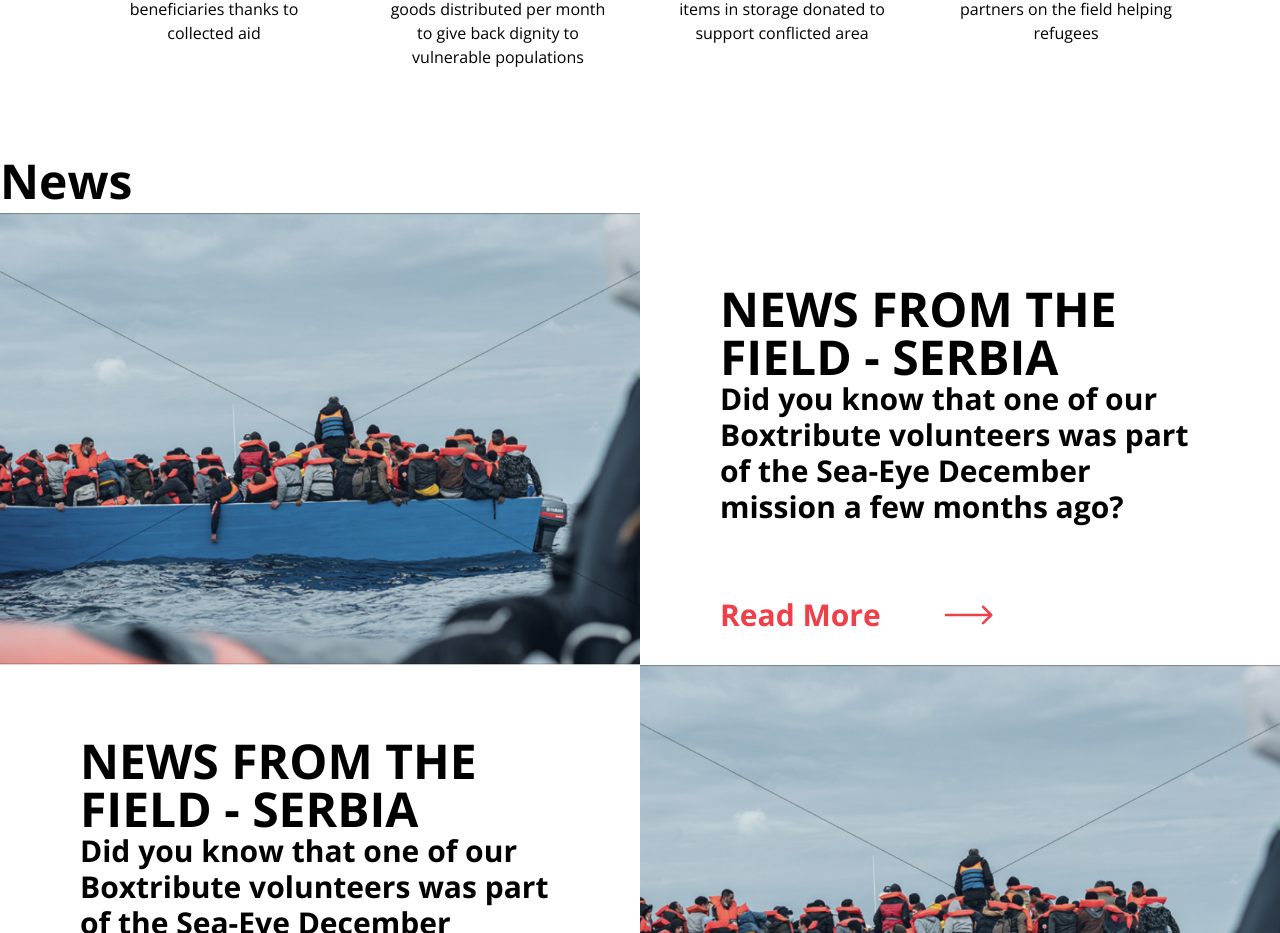
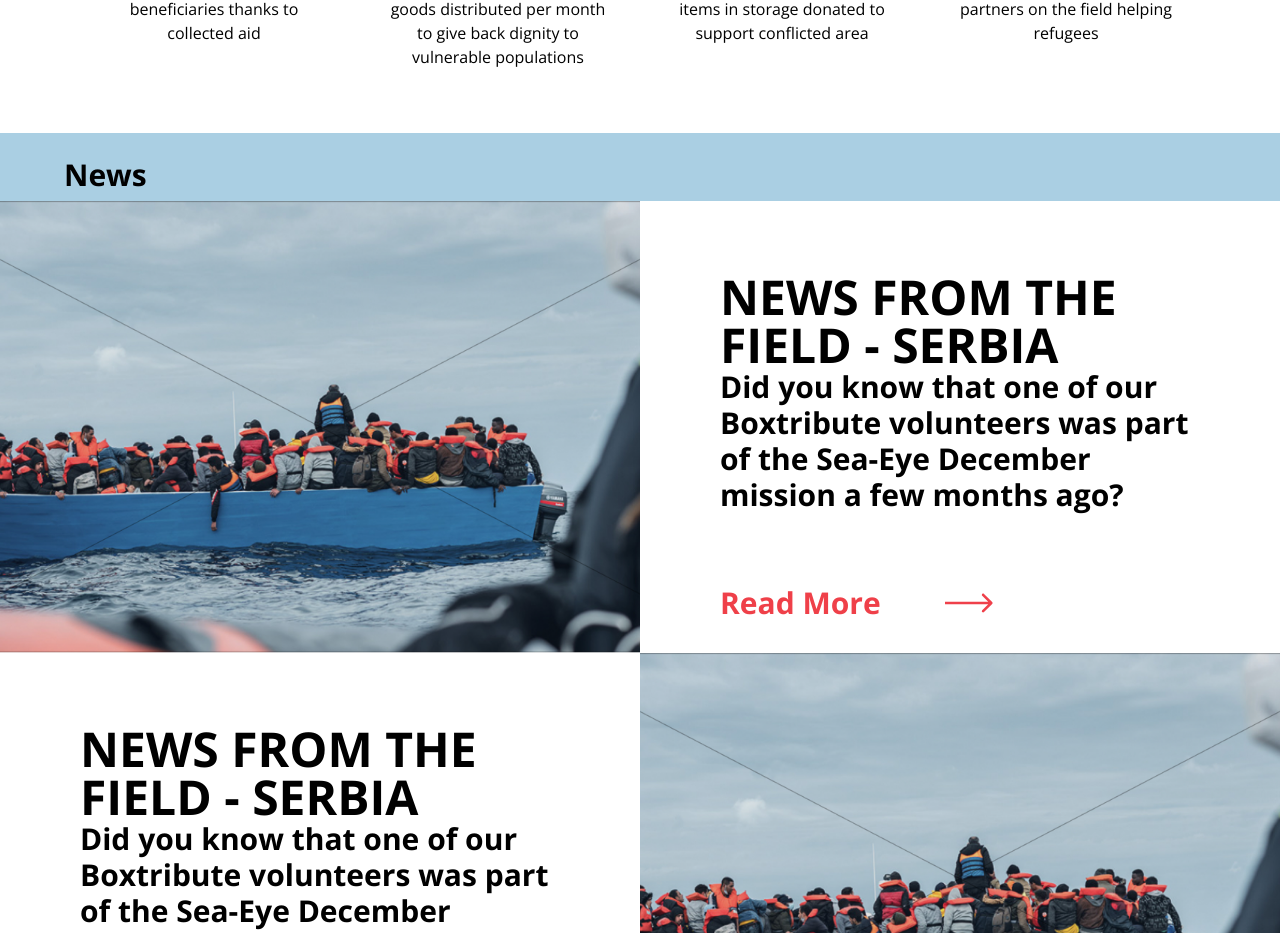
Before and after one commit to boxwise/boxtribute-landing-nextjs, a Next.js app: page / in a window 1280 px wide. Shown: the part 1070-2003 px from the top of the page. Built offline with nearby package versions, Linux system fonts and the light colour scheme; a web font is replaced by a local one.

Commit message:
fix News Section Title

```diff
--- a/components/HeroSection.tsx
+++ b/components/HeroSection.tsx
@@ -9,7 +9,7 @@ interface ITypewriterText {
   text_for_typing: string;
 }
 
-export interface HeroSectionData {
+export interface IHeroSectionData {
   hero_image_mobile: string;
   hero_image_desktop: string;
   hero_image_description: string;
@@ -20,7 +20,7 @@ export interface HeroSectionData {
 }
 
 interface Props {
-  heroSectionData: HeroSectionData;
+  heroSectionData: IHeroSectionData;
 }
 
 // TODO: Image must be full width
--- a/components/SectionTitle.tsx
+++ b/components/SectionTitle.tsx
@@ -1,13 +1,12 @@
 type Props = {
-  title: string
+  title: string;
+  color: string;
 };
 
-const SectionTitle = ({ title }: Props) => {
+const SectionTitle = ({ title, color }: Props) => {
   return (
-    <div>
-      <h2 className="bg-blue pt-4 lg:pt-6 lg:pb-2 px-4 lg:px-0 font-bold capitalize">
-        {title}
-      </h2>
+    <div className={`width-full bg-${color} p-4 pb-2 md:px-16 md:pt-6`}>
+      <h3>{title}</h3>
     </div>
   );
 };
--- a/pages/index.tsx
+++ b/pages/index.tsx
@@ -1,7 +1,5 @@
 import { getAllNews, getDataBySlug } from "../lib/api";
-import Head from "next/head";
 import React from "react";
-import TextBlock from "../components/TextBlock";
 import NewsPreview from "../components/NewsPreview";
 import FactInNumbersContainer from "../components/FactInNumbersContainer";
 import SectionTitle from "../components/SectionTitle";
@@ -66,7 +64,7 @@ const Index = ({ homeData, allNews }: Props) => {
         <FactInNumbersContainer factInNumbers={homeData.facts_in_numbers} />
       </section>
 
-      <SectionTitle title="News" />
+      <SectionTitle title="News" color="lightblue" />
       {allNews.map((e, i) => (
         <NewsPreview key={i} newsHeaderData={e} order={i % 2} />
       ))}
```
